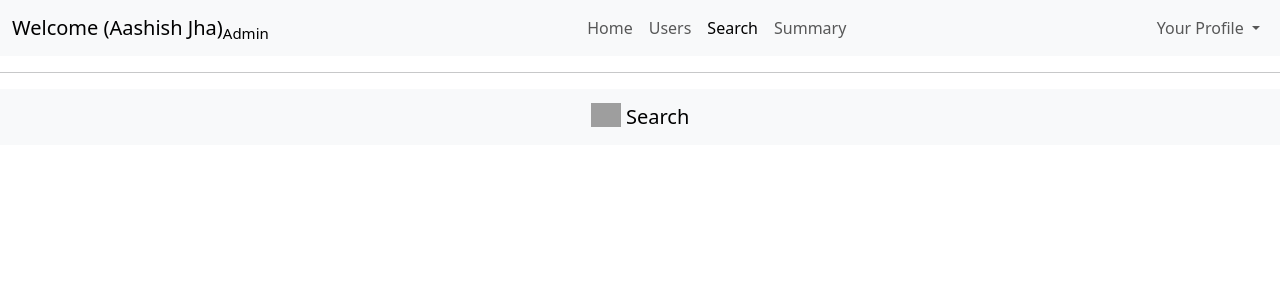
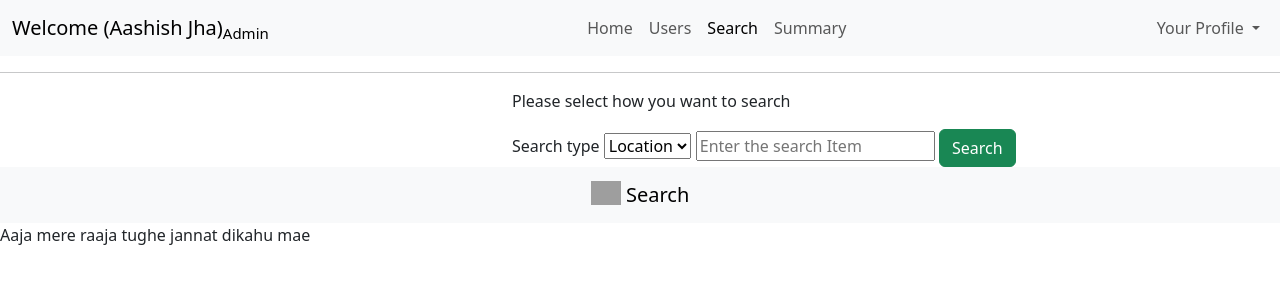
Before and after one commit to 22f3001703/parking_app, a Flask app: page /admin/dashboard/search in a window 1280 px wide. Shown: the top 300 px of the page. Run offline with Flask 3, Linux system fonts and the light colour scheme; a user stored in the database is signed in; grey boxes are pictures that could not be loaded.

Commit message:
Tried to create the search for admin yet to create the html template fully

```diff
--- a/controllers/controllers.py
+++ b/controllers/controllers.py
@@ -141,9 +141,40 @@ def summary():
 
 @controllers.route("/admin/dashboard/search", methods=['GET','POST'])
 def search():
+    query=None
+    querytype=None
+    pattey=[]
     status = session.get("status")
     if status is not None and int(status) > 0:
-        return render_template("search.html")
+        if request.method=="POST":
+            querytype = request.form.get("querytype")
+            query = request.form.get("query")
+
+
+            if querytype=="location":
+                querydata=ParkingLot.query.filter(ParkingLot.location_name.ilike(f"%{query}")).all()
+            elif querytype == "pincode":
+                querydata= ParkingLot.query.filter(ParkingLot.pincode==int(query)).all()
+            else:
+                querydata=[]
+
+            querydataids= [query.id for query in querydata ]
+
+            thespot = ParkingSpot.query.filter(ParkingSpot.lotid.in_(querydataids)).all()
+
+            spotstructure={}
+
+            for s in thespot:
+                spotstructure.setdefault(s.lotid,[]).append(s)
+
+            pattey=[]
+
+            for x in querydata:
+                pattey.append({
+                    "lot":x,
+                    "spots":spotstructure.get(x.id,[])
+                })
+        return render_template("search.html",query=query,pattey=pattey)
     else:
         return redirect("/login")
 
--- a/templates/search.html
+++ b/templates/search.html
@@ -47,6 +47,24 @@
 <div></div>
 <hr>
 
+
+<form action="/admin/dashboard/search" method="POST" style="padding-left: 40%;">
+<span>
+<p>Please select how you want to search</p>
+<label for="querytype">Search type</label>
+<select name="querytype" >
+  <option value="location" >
+    Location
+  </option>
+  <option value="Pincode">
+    Pincode
+  </option>
+  <input type="text" name="query" placeholder="Enter the search Item"style="margin-left: 5px;"/>
+</select>
+<button type="submit" class="btn btn-success">Search</button>
+</span>
+</form>
+
 <nav class="navbar bg-body-tertiary">
   <div class="container-fluid text-center">
     <a class="navbar-brand mx-auto " href="#">
@@ -56,7 +74,9 @@
 
  </div>
 </nav>
+<p>Aaja mere raaja tughe jannat dikahu mae
 
+</p>
 
 
 <script src="https://cdn.jsdelivr.net/npm/bootstrap@5.3.7/dist/js/bootstrap.bundle.min.js" integrity="sha384-ndDqU0Gzau9qJ1lfW4pNLlhNTkCfHzAVBReH9diLvGRem5+R9g2FzA8ZGN954O5Q" crossorigin="anonymous"></script>
```
Also changed, not shown: instance/parking.db.
